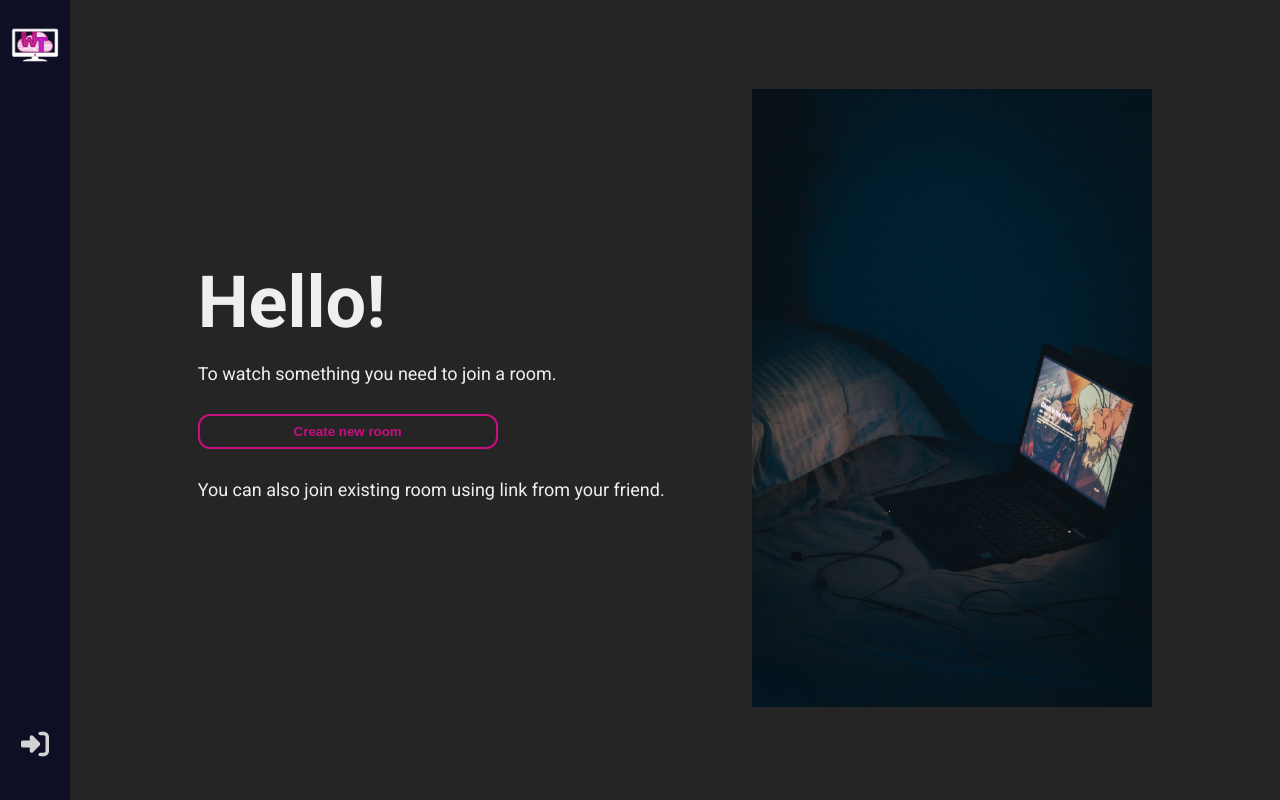
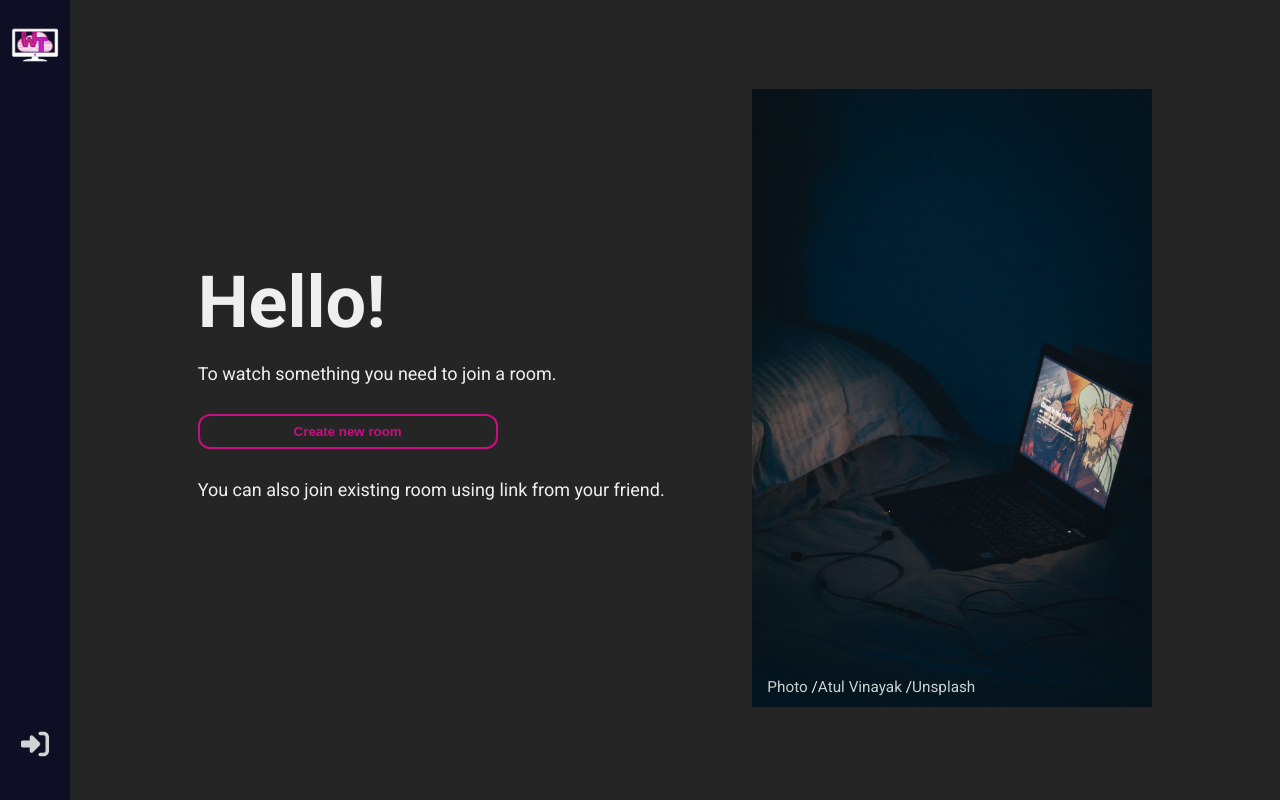
Before and after one commit to Sajfli/WatchThat, a React app: page / in a window 1280 px wide. Built offline with nearby package versions, Linux system fonts and the light colour scheme.

Commit message:
Add author info in home view

```diff
--- a/src/components/atoms/Poster/Poster.js
+++ b/src/components/atoms/Poster/Poster.js
@@ -1,14 +1,44 @@
 import classnames from 'classnames'
 import style from './Poster.module.scss'
 
-const Poster = ({src, className, ...rest}) => {
+const Poster = ({ src, className, author, ...rest }) => {
+    return (
+        <div {...rest} className={classnames(style.poster, className)}>
+            <img src={src} alt="" className={style.img} />
 
-    return(
-        <div {...rest} className={classnames(style.poster, className)}>
-            <img src={src} alt='' className={style.img} />
+            <div className={style.author}>
+                <a href={author.image.url} target="_blank" rel="noreferrer">
+                    Photo
+                </a>{' '}
+                /
+                <a href={author.author.url} target="_blank" rel="noreferrer">
+                    {author.author.name}
+                </a>{' '}
+                /
+                <a
+                    href="https://unsplash.com/"
+                    target="_blank"
+                    rel="noreferrer"
+                >
+                    Unsplash
+                </a>
+            </div>
         </div>
     )
+}
 
+Poster.propTypes = {
+    src: PropTypes.string.isRequired,
+    className: PropTypes.string,
+    author: PropTypes.shape({
+        author: PropTypes.shape({
+            name: PropTypes.string,
+            url: PropTypes.string,
+        }),
+        image: PropTypes.shape({
+            url: PropTypes.string,
+        }),
+    }),
 }
 
 export default Poster
--- a/src/components/atoms/Poster/Poster.module.scss
+++ b/src/components/atoms/Poster/Poster.module.scss
@@ -1,15 +1,35 @@
 .poster {
     width: 400px;
-    // height: 800px;
     max-height: 100vh;
 
     overflow: hidden;
-}
+    position: relative;
 
-.img {
+    & > .img {
         width: 100%;
         height: 100%;
 
         object-fit: cover;
         object-position: center;
     }
+
+    & > .author {
+        position: absolute;
+        left: 15px;
+        bottom: 15px;
+
+        font-size: 0.85rem;
+
+        & a {
+            color: rgba(255, 255, 255, 0.795);
+            text-decoration: none;
+
+            transition: color 0.2s linear;
+
+            &:hover {
+                text-decoration: underline;
+                color: #fff;
+            }
+        }
+    }
+}
--- a/src/components/molecules/PosterBgWrapper/PosterBgWrapper.js
+++ b/src/components/molecules/PosterBgWrapper/PosterBgWrapper.js
@@ -2,7 +2,7 @@ import Poster from 'components/atoms/Poster/Poster'
 
 import style from './PosterBgWrapper.module.scss'
 
-const PosterBgWrapper = ({ src, children, fullOnSmall }) => {
+const PosterBgWrapper = ({ src, children, fullOnSmall, author }) => {
     return (
         <div
             className={classnames(
@@ -12,7 +12,7 @@ const PosterBgWrapper = ({ src, children, fullOnSmall }) => {
         >
             {children}
 
-            <Poster className={style.poster} src={src} />
+            <Poster className={style.poster} author={author} src={src} />
         </div>
     )
 }
@@ -21,6 +21,15 @@ PosterBgWrapper.propTypes = {
     src: PropTypes.string.isRequired,
     children: PropTypes.node.isRequired,
     fullOnSmall: PropTypes.bool,
+    author: PropTypes.shape({
+        author: PropTypes.shape({
+            name: PropTypes.string,
+            url: PropTypes.string,
+        }),
+        image: PropTypes.shape({
+            url: PropTypes.string,
+        }),
+    }),
 }
 
 export default PosterBgWrapper
--- a/src/components/pages/HomeTemplate.js
+++ b/src/components/pages/HomeTemplate.js
@@ -8,6 +8,15 @@ import useLocalisation from 'hooks/useLocalisation'
 import style from './Home.module.scss'
 
 import homePoster from 'res/img/posters/home.jpg'
+const homePosterAuthor = {
+    author: {
+        name: 'Atul Vinayak',
+        url: 'https://unsplash.com/@atulvi',
+    },
+    image: {
+        url: 'https://unsplash.com/photos/SqRd6V8tu0M',
+    },
+}
 
 const HomeTemplate = ({ buttons, children }) => {
     const l = useLocalisation()
@@ -15,7 +24,7 @@ const HomeTemplate = ({ buttons, children }) => {
     const btnProps = { width: '300px' }
 
     return (
-        <PosterBgWrapper src={homePoster} fullOnSmall>
+        <PosterBgWrapper src={homePoster} author={homePosterAuthor} fullOnSmall>
             <div className={style.content}>
                 <ViewHeader noTitleMargin>{l('hello')}</ViewHeader>
 
```
Also changed, not shown: 1 other file (tests, documents, lock files or other folders). Lines whose indentation alone changed are shown as unchanged.
